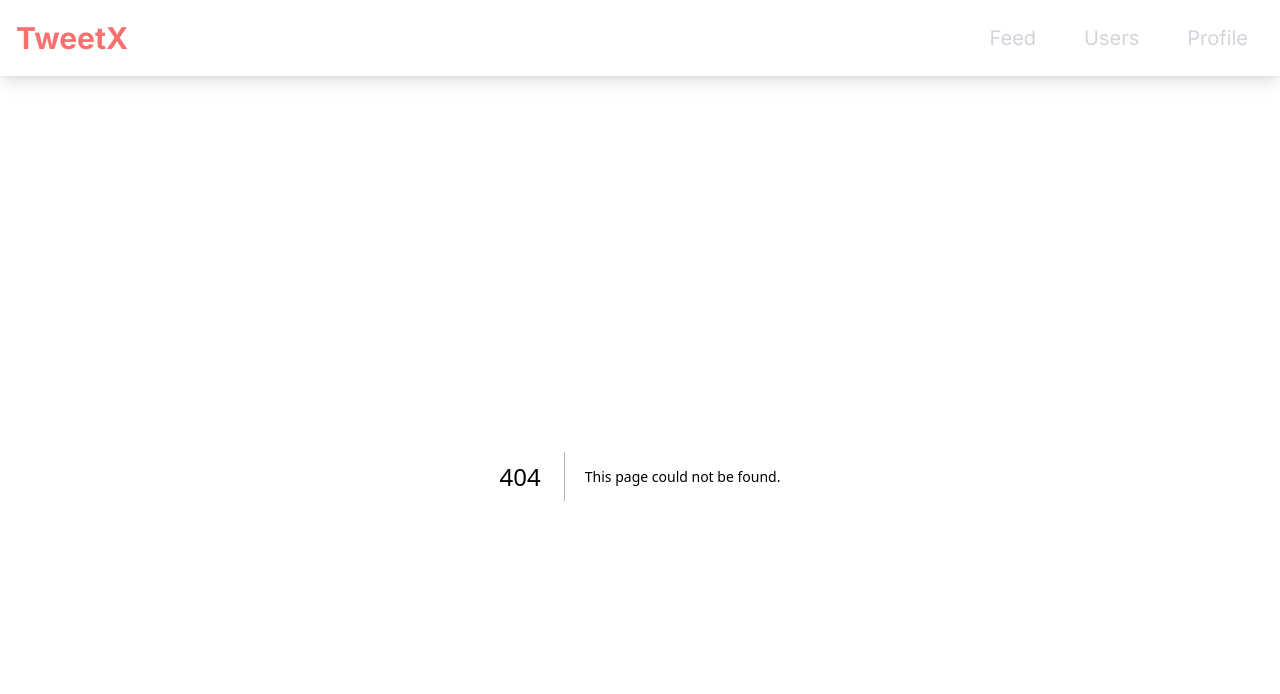
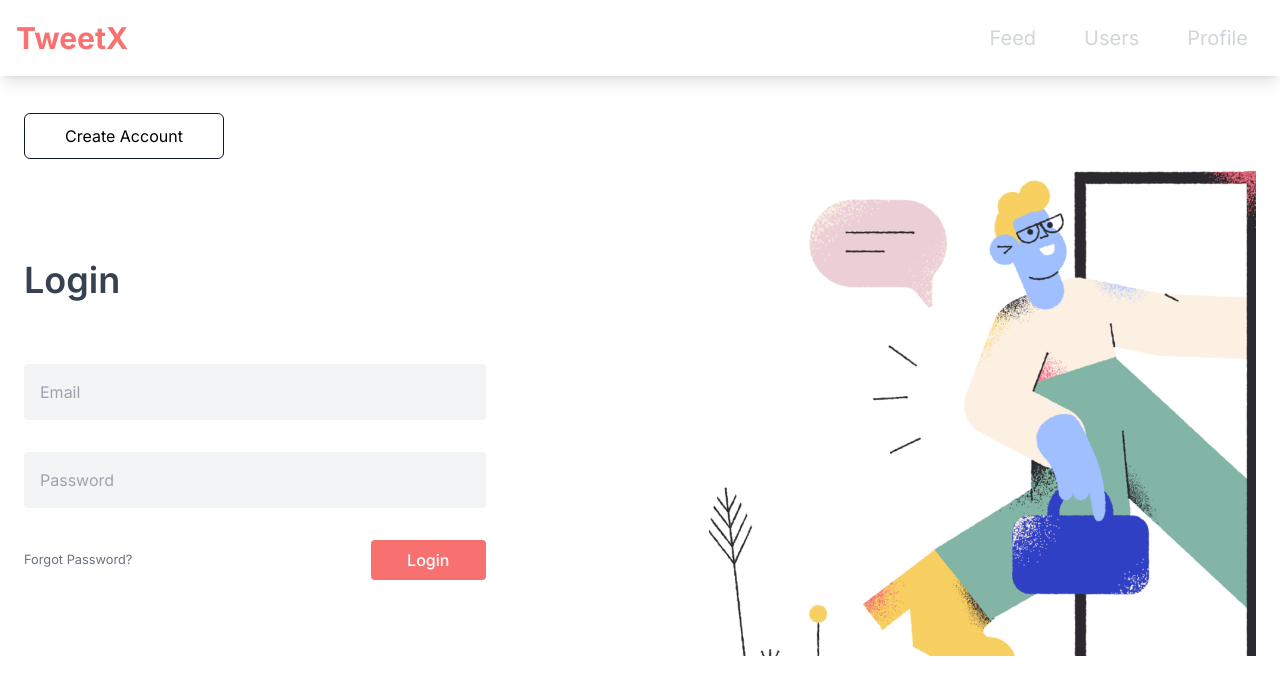
Before and after one commit to itsmepravin/ominpractice-task, a Next.js app: page /login in a window 1280 px wide. Before the commit this address had no page. Shown: the top 694 px of the page. Built offline with nearby package versions, Linux system fonts and the light colour scheme.

Commit message:
Login Page

```diff
--- /dev/null
+++ b/app/login/page.tsx
@@ -0,0 +1,54 @@
+import loginImg from "../_assets/img/loginImg.png";
+import Image from "next/image";
+
+const LoginPage = () => {
+  return (
+    <div className="flex flex-col p-6">
+      <div className="mt-6 mb-4">
+        <a
+          className="inline w-auto min-w-[250px] px-10 py-3 transition-all rounded-md sm:w-auto border border-1 border-gray-900"
+          href=""
+        >
+          Create Account
+        </a>
+      </div>
+
+      <div className="flex flex-row">
+        {/* Left */}
+        <div className="container mx-auto bg-white flex flex-col mt-24 text-gray-700">
+          <div className="w-10/12 sm:w-8/12 md:w-6/12 lg:w-5/12 xl:w-4/12 mb-16">
+            <h1 className="text-4xl font-semibold">Login</h1>
+          </div>
+          <div className="w-3/4 flex flex-col gap-4">
+            <input
+              className="mb-4 p-4 appearance-none block w-full bg-gray-100 placeholder-gray-400 rounded"
+              type="text"
+              placeholder="Email"
+            />
+            <input
+              className="mb-4 p-4 appearance-none block w-full bg-gray-100 placeholder-gray-400 rounded"
+              type="password"
+              placeholder="Password"
+            />
+            <div className="flex items-center">
+              <div className="w-1/2 flex items-center">
+                <small className="text-gray-500">Forgot Password?</small>
+              </div>
+              <button
+                className="ml-auto w-1/4 bg-red-400 text-white p-2 rounded font-medium"
+                type="submit"
+              >
+                Login
+              </button>
+            </div>
+          </div>
+        </div>
+
+        {/* Right */}
+        <Image className="w-1/2" src={loginImg} alt="Login Image" width={850} />
+      </div>
+    </div>
+  );
+};
+
+export default LoginPage;
```
Also changed, not shown: app/_assets/img/loginImg.png (added).
